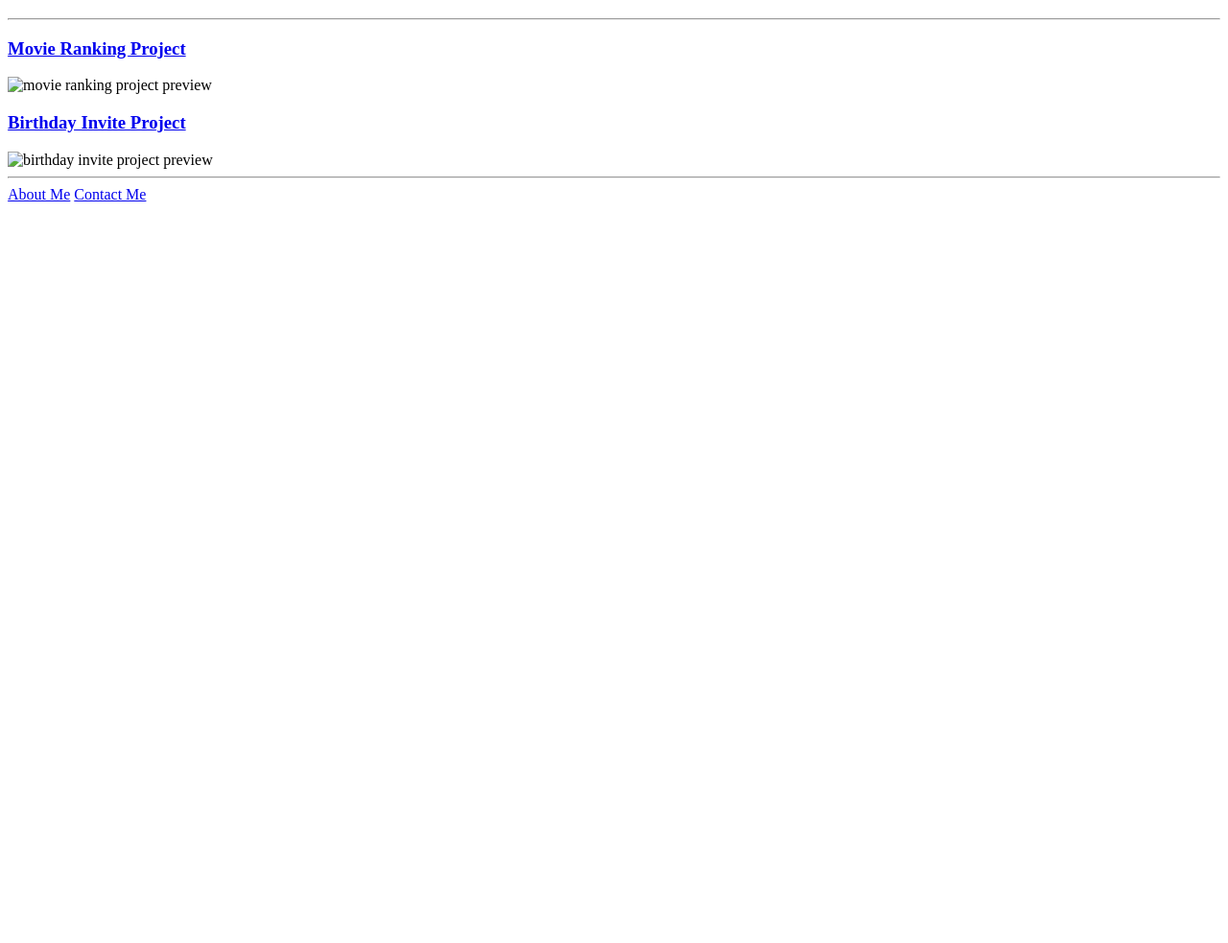
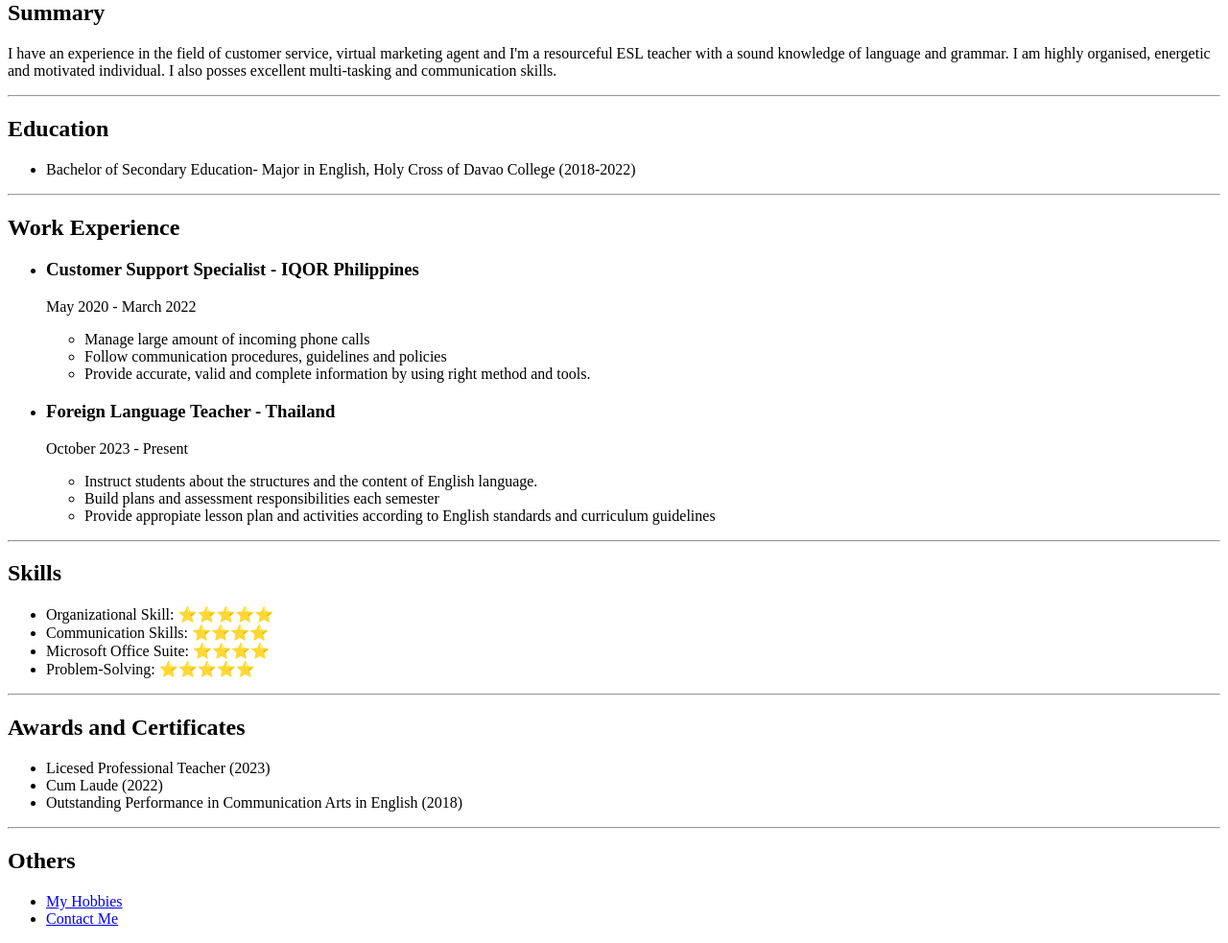
Before and after one commit to haroldmarc7/html-portofolio, a plain HTML site: page index.html in a window 1280 px wide. Shown: the part 108-1091 px from the top of the page at 96% size. Before the commit the page ends 800 px from the top, so only its background shows below. Drawn offline with Linux system fonts and the light colour scheme.

Commit message:
Add files via upload

```diff
--- a/index.html
+++ b/index.html
@@ -1,22 +1,51 @@
 <!DOCTYPE html>
-<html lang="en">
+<img src="profile-photo.jpeg"height=200>
+<h1>My Resume</h1>
 
-<head>
-  <meta charset="UTF-8">
-  <title>Harold's Portfolio</title>
-</head>
-
-<body>
-  <h1>Harold Marc's Portfolio</h1>
-  <h2>I'm a Web Developer</h2>
-  <hr />
-  <h3><a href="../2.4 Movie Ranking Project/index.html">Movie Ranking Project</a></h3>
-  <img src="./assets/images/top-movies.png" height="200"" alt="movie ranking project preview"/>
-  <h3><a href="../3.4 Birthday Invite Project/index.html"">Birthday Invite Project</a></h3>
-  <img src="./assets/images/birthday-bash.png" height="200" alt="birthday invite project preview"/>
-  <hr />
-  <a href="./public/about.html">About Me</a>
-  <a href="public/contact.html">Contact Me</a>
-</body>
-
-</html>
+<h2>Summary</h2>
+<p>I have an experience in the field of customer service, virtual marketing agent and I'm a resourceful ESL teacher with a sound knowledge of language and grammar. I am highly organised, energetic and motivated individual. I also posses excellent multi-tasking and communication skills.</p>
+<hr />
+<h2>Education</h2>
+<ul>
+    <li>Bachelor of Secondary Education- Major in English, Holy Cross of Davao College (2018-2022)
+    </li>
+</ul>
+<hr />
+<h2>Work Experience</h2>
+<ul>
+    <li><h3>Customer Support Specialist - IQOR Philippines</h3></li>
+        <p>May 2020 - March 2022</p>
+                <ul>
+                    <li>Manage large amount of incoming phone calls</li>
+                    <li>Follow communication procedures, guidelines and policies</li>
+                    <li>Provide accurate, valid and complete information by using right method and tools.</li>
+                </ul>
+    <li><h3>Foreign Language Teacher - Thailand</h3></li>
+        <p>October 2023 - Present</p>
+                <ul>
+                    <li>Instruct students about the structures and the content of English language.</li>
+                    <li>Build plans and assessment responsibilities each semester</li>
+                    <li>Provide appropiate lesson plan and activities according to English standards and curriculum guidelines</li>
+                </ul>
+</ul>
+<hr />
+<h2>Skills</h2>
+<ul>
+    <li>Organizational Skill: ⭐⭐⭐⭐⭐</li>
+    <li>Communication Skills: ⭐⭐⭐⭐</li>
+    <li>Microsoft Office Suite: ⭐⭐⭐⭐</li>
+    <li>Problem-Solving: ⭐⭐⭐⭐⭐</li>
+</ul>
+<hr />
+<h2>Awards and Certificates</h2>
+<ul>
+    <li>Licesed Professional Teacher (2023)</li>
+    <li>Cum Laude (2022) </li>
+    <li>Outstanding Performance in Communication Arts in English (2018)</li>
+</ul>
+<hr />
+<h2>Others</h2>
+<ul>
+    <li><a href="my-hobbies.html">My Hobbies</li>
+    <li><a href="contact-me.html">Contact Me</li>
+</ul>
```
Also changed, not shown: contact-me.html (added, +4 -0 lines), my-hobbies.html (added, +6 -0 lines).
